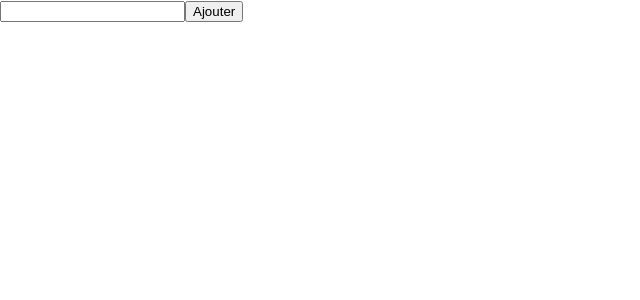
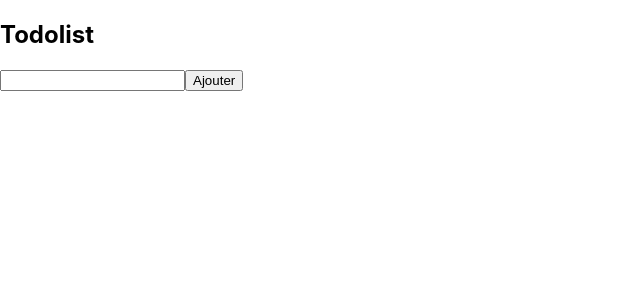
Before and after one commit to AmauryPreclin/todolist-apollo, a React (Create React App) app: page / in a window 1280 px wide. Shown: the top 300 px of the page, without its empty margins (0-640 px from the left). Built offline with nearby package versions, Linux system fonts and the light colour scheme.

Commit message:
add h2 title

```diff
--- a/src/App.tsx
+++ b/src/App.tsx
@@ -27,6 +27,7 @@ function App() {
         <div>{task.text}</div>
       ))}
       <div>
+        <h2>Todolist</h2>
         <input value={taskName} onChange={handleChange}></input>
         <button onClick={handleClick}>Ajouter</button>
       </div>
```
